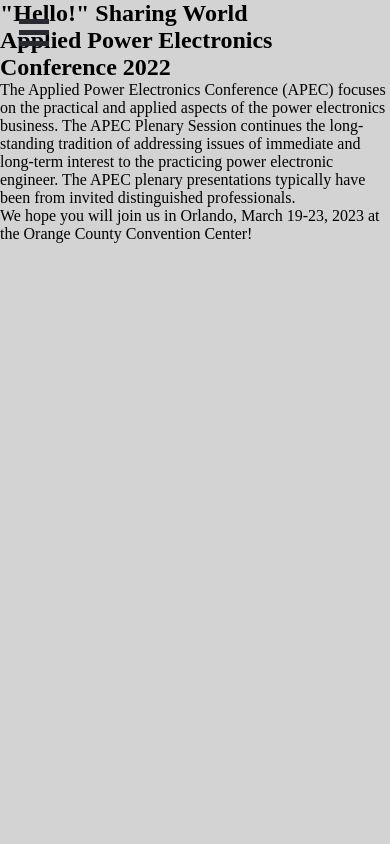
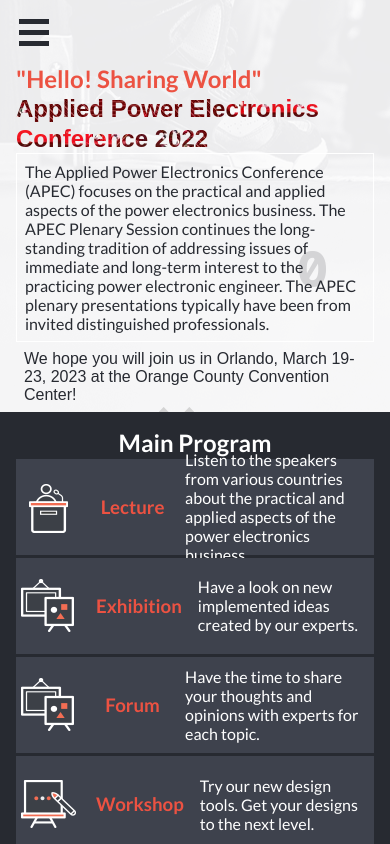
Before and after one commit to MarcoOquendoC/CapstoneAPEC, a website: page index.html in a window 390 px wide. Shown: the top 844 px of the page. Drawn offline with Linux system fonts and the light colour scheme; a web font is replaced by a local one.

Commit message:
Add mobile styles to index.html

```diff
--- a/index.html
+++ b/index.html
@@ -43,42 +43,63 @@
   </header>
   <main>
     <section id="home">
-      <h1 id="title"><span id="hello">"Hello!" Sharing World<br></span>Applied Power Electronics Conference 2022</h1>
-      <p>The Applied Power Electronics Conference (APEC) focuses on the practical and applied aspects of the power electronics business. The APEC Plenary Session continues the long-standing tradition of addressing issues of immediate and long-term interest to the practicing power electronic engineer. The APEC plenary presentations typically have been from invited distinguished professionals.</p>
-      <p>We hope you will join us in Orlando, March 19-23, 2023 at the Orange County Convention Center!</p>
+      <h1 id="title">
+        "Hello! Sharing World"<br>
+        <span id="hello">
+          Applied Power Electronics Conference 2022
+        </span>
+      </h1>
+      <p id="textbox1">
+        The Applied Power Electronics Conference (APEC) focuses on the practical and applied aspects of the power electronics business. The APEC Plenary Session continues the long-standing tradition of addressing issues of immediate and long-term interest to the practicing power electronic engineer. The APEC plenary presentations typically have been from invited distinguished professionals.
+      </p>
+      <p id="place">
+        We hope you will join us in Orlando, March 19-23, 2023 at the Orange County Convention Center!
+      </p>
     </section>
     <section id="program">
       <h2>Main Program</h2>
       <article class="program">
         <img src="assets/icons/icon_01.png" alt="lecture icon">
         <h3>Lecture</h3>
-        <p>Listen to the speakers from various countries about the practical and applied aspects of the power electronics business.</p>
+        <p>
+          Listen to the speakers from various countries about the practical and applied aspects of the power electronics business.
+        </p>
       </article>
       <article class="program">
         <img src="assets/icons/icon_02.png" alt="exhibition icon">
         <h3>Exhibition</h3>
-        <p>Have a look on new implemented ideas created by our experts.</p>
+        <p>
+          Have a look on new implemented ideas created by our experts.
+        </p>
       </article>
       <article class="program">
         <img src="assets/icons/icon_03.png" alt="forum icon">
         <h3>Forum</h3>
-        <p>Have the time to share your thoughts and opinions with experts for each topic.</p>
+        <p>
+          Have the time to share your thoughts and opinions with experts for each topic.
+        </p>
       </article>
       <article class="program">
         <img src="assets/icons/icon_04.png" alt="workshop icon">
         <h3>Workshop</h3>
-        <p>Try our new design tools. Get your designs to the next level.</p>
+        <p>
+          Try our new design tools. Get your designs to the next level.
+        </p>
       </article>
       <article class="program">
         <img src="assets/icons/icon_05.png" alt="ignite icon">
         <h3>Ignite</h3>
-        <p>Get the opportunities to network with affiliates around the world, also after the conferences.</p>
+        <p>
+          Get the opportunities to network with affiliates around the world, also after the conferences.
+        </p>
       </article>
       <a id="buytickets" href="#">Save The Date!</a>
     </section>
-    <section id="speakers">
+    <section id="featured-speakers">
       <h2>Featured Speakers</h2>
-      <!-- Articles -->
+      <div id="speakers">
+        <!-- Articles -->
+      </div>
     </section>
   </main>
   <footer>
@@ -86,7 +107,6 @@
       <h2>Partner</h2>
       <div>
         <img src="assets/icons/IEEE.png" alt="IEEE">
-
       </div>
     </section>
     <div id="news">
--- a/styles/index.css
+++ b/styles/index.css
@@ -1,8 +1,15 @@
+@import url('https://fonts.cdnfonts.com/css/cocogoose');
+@import url('https://fonts.googleapis.com/css2?family=Lato:ital,wght@0,100;0,300;0,400;0,700;0,900;1,100;1,300;1,400;1,700;1,900&display=swap');
+
 :root {
   --color1: #272a31;
   --color2: #ec5242;
   --color3: #d3d3d3;
-  --color4: green;
+  --color4: #ee7366;
+  --color5: #3e424d;
+
+  --font1: 'COCOGOOSE', sans-serif;
+  --font2: 'Lato', sans-serif;
 }
 
 * {
@@ -11,23 +18,29 @@
   box-sizing: border-box;
   margin: 0;
   padding: 0;
+  color: var(--color1);
+  font-family: var(--font2);
+}
+
+html {
+  scroll-behavior: smooth;
 }
 
 body {
   background-color: var(--color3);
 }
 
-@media only screen and (max-width: 768px) {
 #navbar {
   display: flex;
   flex-direction: column;
   position: fixed;
   width: 100%;
   transition: all 500ms ease-in-out;
+  height: 100vh;
 }
 
 #navbar.active {
-    background-color: var(--color2);
+  background-color: var(--color3);
 }
 
 #topline {
@@ -97,13 +110,144 @@
 #campaign {
   display: none;
 }
+
+#home {
+  background-image: url("../assets/images/background1.png");
+  padding-top: 4rem;
 }
 
-#program,
-#speakers {
-  display: none;
+#title {
+  color: var(--color2);
+  padding-left: 1rem;
 }
 
+#hello {
+  font-family: var(--font1);
+  background-image: url('../assets/images/background3.png');
+  background-clip: text;
+  color: transparent;
+  -webkit-background-clip: text;
+}
+
+#textbox1 {
+  width: calc(100% - 2rem);
+  display: block;
+  margin: auto;
+  padding: 0.5rem;
+  border: 1px solid white;
+}
+
+#place {
+  width: calc(100% - 2rem);
+  display: block;
+  margin: auto;
+  padding: 0.5rem;
+  font-family: var(--font1);
+}
+
+#program {
+  background-color: var(--color1);
+  padding: 1rem;
+  display: flex;
+  flex-direction: column;
+  align-items: center;
+}
+
+#program h2 {
+  color: white;
+}
+
+.program {
+  color: var(--color3);
+  display: flex;
+  align-items: center;
+  justify-content: space-between;
+  background-color: var(--color5);
+  margin-top: 0.1rem;
+  margin-bottom: 0.1rem;
+  height: 6rem;
+}
+
+.program:hover {
+  border: 1px solid white;
+}
+
+.program h3 {
+  color: var(--color2);
+  padding: 1rem;
+}
+
+.program p {
+  width: calc(55% - 1rem);
+  margin: 0.5rem 0.5rem 0.5rem 0;
+  color: white;
+}
+
+#buytickets {
+  color: white;
+  background-color: var(--color2);
+  padding: 1rem;
+  display: block;
+  margin-top: 1rem;
+}
+
+#featured-speakers {
+  display: flex;
+  flex-direction: column;
+  background-color: white;
+  align-items: center;
+  justify-content: space-between;
+}
+
+#speakers {
+  display: grid;
+  grid-template-columns: 1fr;
+  background-color: white;
+  place-items: center;
+}
+
+.speaker {
+  display: flex;
+  margin-top: 1rem;
+  margin-bottom: 1rem;
+  width: 95%;
+  align-items: flex-start;
+}
+
+.picture {
+  padding-top: 1rem;
+  padding-left: 1rem;
+  margin-right: 1rem;
+  background-image: url('../assets/images/background4.png');
+  background-repeat: no-repeat;
+}
+
+.text-container {
+  background-color: var(--color2);
+}
+
+.name {
+  margin-bottom: 0.3rem;
+}
+
+.title {
+  color: var(--color2);
+  margin-bottom: 0.3rem;
+  font-size: 0.9rem;
+  font-style: italic
+}
+
+.info {
+  font-size: 0.9rem;
+}
+
+
+
+
+/*
+#home,
+#program,
 footer {
   display: none;
 }
+ */
```
Also changed, not shown: assets/images/background3.png (added), assets/images/background4.png (added), assets/images/speaker3.png. Lines whose indentation alone changed are shown as unchanged.
